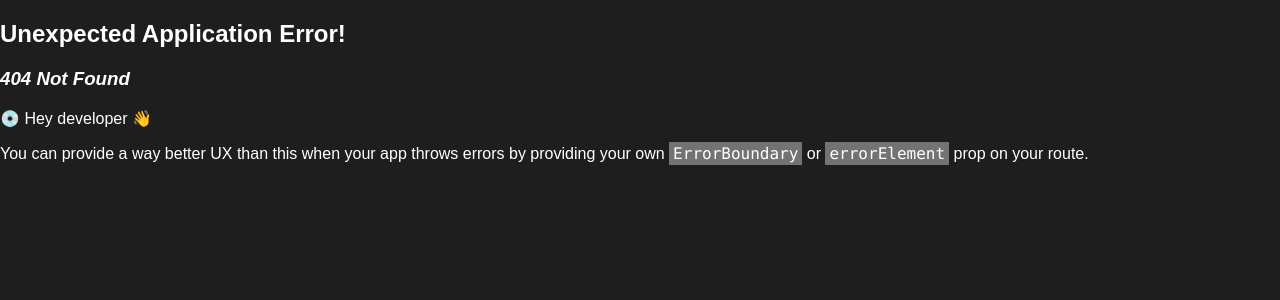
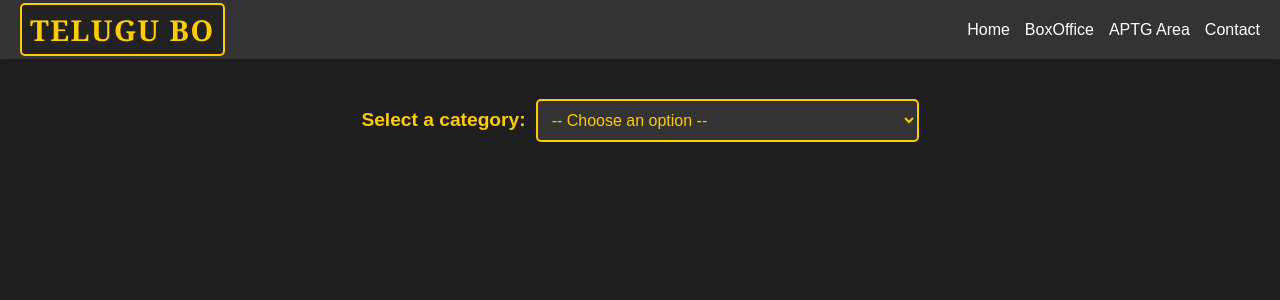
Before and after one commit to charanbhc/boxoffice, a React (Create React App) app: page /APTG in a window 1280 px wide. Before the commit this address had no page. Shown: the top 300 px of the page. Built offline with nearby package versions, Linux system fonts and the light colour scheme.

Commit message:
aptg area

```diff
--- a/src/components/Navbar.js
+++ b/src/components/Navbar.js
@@ -1,27 +1,32 @@
 import React, { useState } from 'react';
-import { Link } from 'react-router-dom'; // Import Link for navigation
+import { Link, useLocation } from 'react-router-dom';
 import './Navbar.css';
 
 function Navbar() {
-  const [activeTab, setActiveTab] = useState('Home'); // State to track active tab
+  const location = useLocation();
+  const [activeTab, setActiveTab] = useState(location.pathname);
+
+  const handleTabClick = (tabPath) => {
+    setActiveTab(tabPath);
+  };
 
   return (
     <div>
       <nav className="navbar">
         <div className="logo">
-          <Link to="/" onClick={() => setActiveTab('Home')}>
+          <Link to="/" onClick={() => handleTabClick('/')}>
             TELUGU BO
           </Link>
         </div>
         <ul className="nav-links">
-          {['Home', 'BoxOffice', 'Trend', 'Contact'].map((tab) => (
+          {['/', '/boxoffice', '/aptg', '/contact'].map((path, index) => (
             <li
-              key={tab}
-              className={activeTab === tab ? 'active-tab' : ''}
-              onClick={() => setActiveTab(tab)}
+              key={path}
+              className={activeTab === path ? 'active-tab' : ''}
+              onClick={() => handleTabClick(path)}
             >
-              <Link to={tab === 'Home' ? '/' : `/${tab.toLowerCase()}`}>
-                {tab}
+              <Link to={path}>
+                {['Home', 'BoxOffice', 'APTG Area', 'Contact'][index]}
               </Link>
             </li>
           ))}
--- a/src/index.js
+++ b/src/index.js
@@ -8,7 +8,7 @@ import {
 } from "react-router-dom";
 import App from './App';
 import BoxOffice from './pages/BoxOffice';
-import Trend from './pages/Trend';
+import APTG from './pages/APTG';
 const router = createBrowserRouter([
   {
     path: "/",
@@ -19,8 +19,8 @@ const router = createBrowserRouter([
     element: <BoxOffice />,
   },
   {
-    path: "Trend",
-    element: <Trend />,
+    path: "APTG",
+    element: <APTG />,
   },
 ]);
 
--- /dev/null
+++ b/src/pages/APTG.css
@@ -0,0 +1,79 @@
+/* General container styles */
+.movies-container {
+    padding: 20px;
+    font-family: Arial, sans-serif;
+    text-align: center;
+  }
+
+  /* Dropdown container styles */
+  .dropdown-container {
+    margin: 20px 0;
+  }
+
+  .dropdown-label {
+    font-size: 1.2em;
+    margin-right: 10px;
+    color: #ffcc00;
+    font-weight: bold;
+  }
+
+  .dropdown-select {
+    font-size: 1em;
+    padding: 10px;
+    border: 2px solid #ffcc00;
+    border-radius: 5px;
+    background-color: #333;
+    color: #ffcc00;
+    outline: none;
+    transition: all 0.3s ease;
+  }
+
+  .dropdown-select:hover,
+  .dropdown-select:focus {
+    background-color: #444;
+    color: #fff;
+  }
+
+  /* Records table styles */
+  .records-table {
+    margin-top: 20px;
+    border: 1px solid #ffcc00;
+    border-radius: 10px;
+    padding: 10px;
+    background-color: #333;
+    color: #ffcc00;
+    max-width: 600px;
+    margin: 20px auto; /* Center the table */
+  }
+
+  .records-table h2 {
+    color: #ffcc00;
+    text-align: center;
+  }
+
+  table {
+    width: 100%;
+    border-collapse: collapse;
+    margin-top: 10px;
+    font-size: 0.9em;
+  }
+
+  table th,
+  table td {
+    border: 1px solid #ffcc00;
+    padding: 8px;
+    text-align: left;
+  }
+
+  table th {
+    background-color: #444;
+    color: #ffcc00;
+  }
+
+  table tbody tr:nth-child(odd) {
+    background-color: #222;
+  }
+
+  table tbody tr:nth-child(even) {
+    background-color: #333;
+  }
--- /dev/null
+++ b/src/pages/APTG.js
@@ -0,0 +1,118 @@
+import React, { useState } from "react";
+import Navbar from "../components/Navbar";
+import "./APTG.css";
+
+function APTG() {
+  const [selectedCategory, setSelectedCategory] = useState(""); // Track selected category
+
+  const categories = {
+    "Macherla 1st Week Gross ATRs Since 2005":
+    [
+      "Samba 2004 2.55L",
+      "Gudumba Shankar 2004 2.61L",
+      "Shankar Dada MBBS 2004 3.15L",
+      "Stalin 2006 3.37L",
+      "Annavaram 2006 3.22L",
+      "Yamadonga 2007 3.54L",
+      "Chirutha 2007 4.61",
+      "Jalsa 2008 4.81L",
+      "Magadheera 2009 7.5L",
+      "Businessman 2012 9.21L",
+      "Racha 2012 9.53L",
+      "Naayak 2013 11L",
+      "Yevadu 2014 12.5L",
+      "Baahubali: The Beginning 2015 16.6L",
+      "Baahubali: The Conclusion 2017 22L",
+      "Sarileru Neekevvaru 2020 22.18L",
+      "RRR 2022 35.93L"
+    ],
+    "Khammam City All time day1 records from 2011":[
+      "Dookudu 2011 6.85L",
+      "Oosaravelli 2011 8.90L",
+      "Businessman 2012 9.21L",
+      "Dhammu 2012 11L",
+      "Baadshah 2013 13.96L",
+      "Baahubali: The Beginning 2015 16.6L",
+      "Nannaku Prematho 2016 18.01L",
+      "Janatha Garage 2016 20.02L",
+      "Baahubali 2: The Conclusion 2017 22.28L",
+      "Vakeel Saab 2021 30.3L",
+      "Bheemla Nayak 2022 49.9L",
+      "RRR 2022 89.96L"
+    ]
+
+
+  };
+
+  const handleSelection = (event) => {
+    setSelectedCategory(event.target.value);
+  };
+
+  return (
+    <div>
+      <Navbar />
+      <div className="movies-container">
+        <div className="dropdown-container">
+          <label htmlFor="category-select" className="dropdown-label">
+            Select a category:
+          </label>
+          <select
+            id="category-select"
+            className="dropdown-select"
+            value={selectedCategory}
+            onChange={handleSelection}
+          >
+            <option value="" disabled>
+              -- Choose an option --
+            </option>
+            {Object.keys(categories).map((category) => (
+              <option key={category} value={category}>
+                {category}
+              </option>
+            ))}
+          </select>
+        </div>
+
+        {selectedCategory && (
+          <div className="records-table">
+            <h2>{selectedCategory}</h2>
+            <p>Box Office data is compiled from various sources.</p>
+            <table>
+              <thead>
+                <tr>
+                  <th>#</th>
+                  <th>Movie</th>
+                  <th>Year</th>
+                  <th>Collection</th>
+                </tr>
+              </thead>
+              <tbody>
+                {categories[selectedCategory].map((movie, index) => {
+                  const parts = movie.split(" "); // Splitting movie details
+                  const title = parts.slice(0, -2).join(" "); // Extracting title
+                  const year = parts[parts.length - 2]; // Extracting year
+                  const collection = parts[parts.length - 1]; // Extracting collection
+
+                  return (
+                    <tr key={index}>
+                      <td>{index + 1}</td>
+                      <td>
+                        <div className="multi-line-content">
+                          {title}
+                        </div>
+                      </td>
+                      <td>{year}</td>
+                      <td>{collection}</td>
+                    </tr>
+                  );
+                })}
+              </tbody>
+            </table>
+          </div>
+        )}
+      </div>
+    </div>
+  );
+}
+
+export default APTG;
--- a/src/pages/BoxOffice.js
+++ b/src/pages/BoxOffice.js
@@ -32,7 +32,7 @@ function BoxOffice() {
       "DEVARA * 2024 61cr",
       "PUSHPA 2 * 2024 69cr",
     ],
-    "APTG Top Share Movies Day 1": [
+    "APTG All Time Top Share Movies Day 1": [
       "RRR 2022 74cr",
       "Pushpa 2 The Rule 2024 70.81CR",
       "Devara 2024 61.65CR",
--- a/src/pages/Trend.css
+++ /dev/null
@@ -1,23 +0,0 @@
-/* General container styles */
-.trend-container {
-    padding: 20px;
-    font-family: Arial, sans-serif;
-    text-align: center;
-    display: flex;
-    flex-direction: column;
-    align-items: center;
-    justify-content: center;
-    height: 100vh;
-    background-color: #f0f0f0;
-    color: #333;
-}
-
-/* Header styles */
-h1 {
-    font-size: 2rem;
-    margin-bottom: 20px;
-}
-
-p {
-    font-size: 1rem;
-}
--- a/src/pages/Trend.js
+++ /dev/null
@@ -1,18 +0,0 @@
-import React, { useState } from "react";
-import Navbar from "../components/Navbar";  // Make sure Navbar is correctly referenced
-import "./Trend.css";
-
-function Trend() {
-  const [someState, setSomeState] = useState(false);  // Example state management, customize as needed
-
-  return (
-    <div className="trend-container">
-      <Navbar />  {/* Render Navbar */}
-      <h1>Trend Page</h1>
-      <p>Welcome to the Trend page!</p>
-      {/* Additional content or functionality */}
-    </div>
-  );
-}
-
-export default Trend;
```
